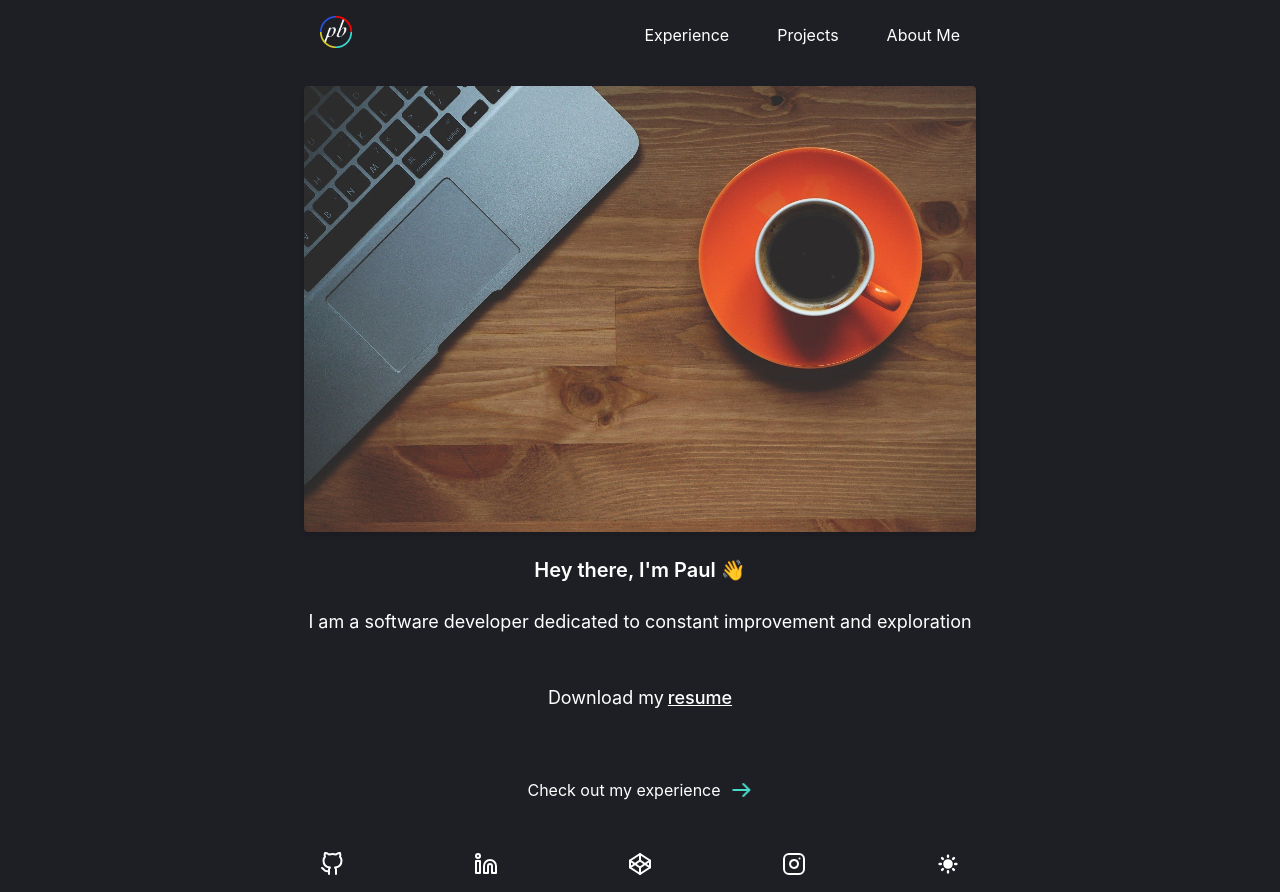
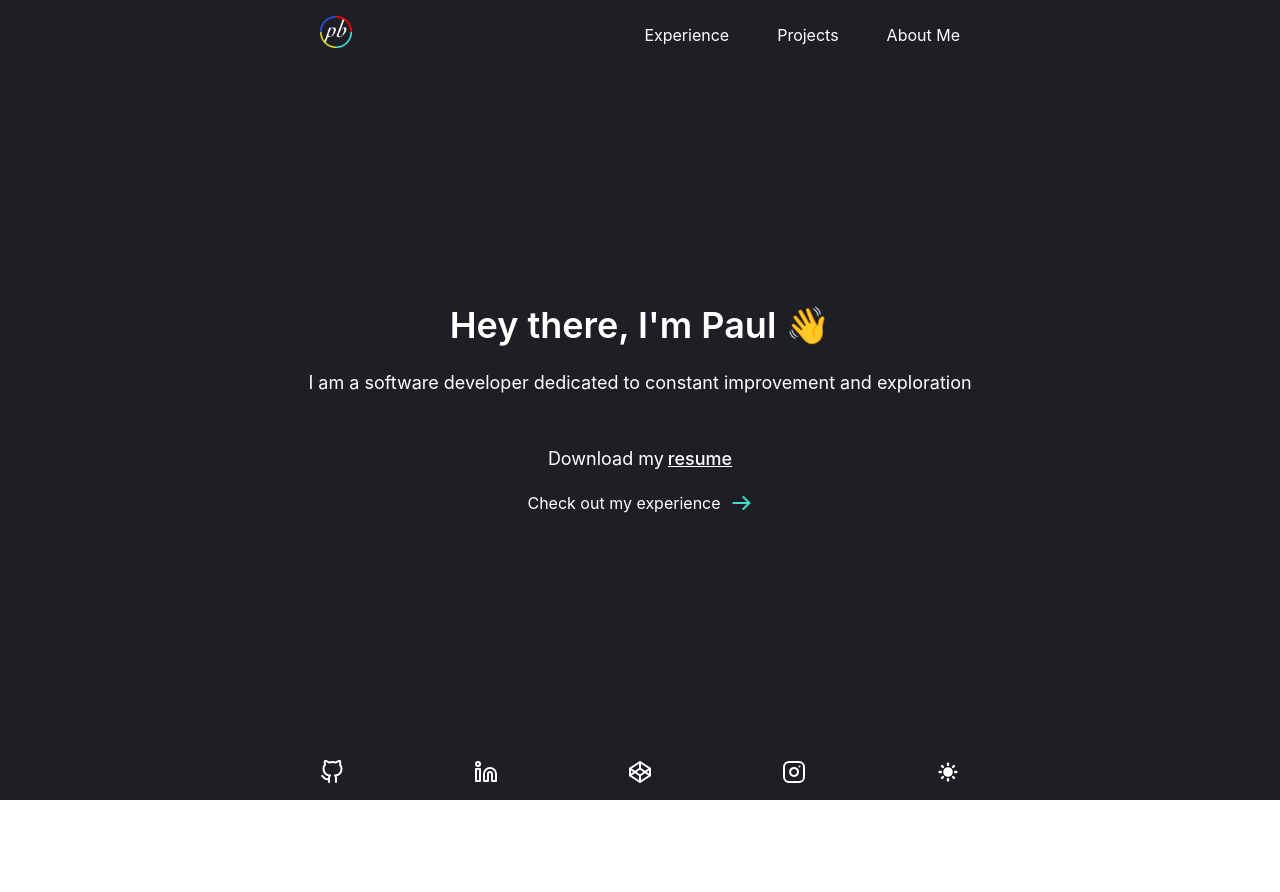
Before and after one commit to pbarrett21/pbarrett21.github.io, a React (Create React App) app: page / in a window 1280 px wide. After the commit the page ends 800 px from the top, so only its background shows below. Built offline with nearby package versions, Linux system fonts and the light colour scheme.

Commit message:
update home page and resume link

```diff
--- a/src/App.tsx
+++ b/src/App.tsx
@@ -14,7 +14,7 @@ import Website from './website/website';
 import ThemeContext from './theme-context';
 import Loutrails from './loutrails/loutrails';
 
-export const RESUME_LINK = 'https://drive.google.com/file/d/1QKKO1UojnN9iS4Oum7hVznyo_bepHKCy/view?usp=sharing';
+export const RESUME_LINK = 'https://drive.google.com/file/d/1qUqDJuIeLzF4CDsNVzSrRc-cEKZ8eDVm/view?usp=sharing';
 
 function App() {
     const [theme, setTheme] = useState('dark');
--- a/src/routes/home/home.tsx
+++ b/src/routes/home/home.tsx
@@ -15,19 +15,20 @@ const Home = () => {
 
     return (
         <div className={theme !== 'dark' ?
-            'max-w-full md:max-w-2xl lg:max-w-2xl m-4'
-            : 'text-white max-w-full md:max-w-2xl lg:max-w-2xl m-4'}>
-            <img className='rounded shadow-md'
+            'flex flex-1 flex-col justify-center max-w-full md:max-w-2xl lg:max-w-2xl m-4'
+            : 'flex flex-1 flex-col justify-center text-white max-w-full md:max-w-2xl lg:max-w-2xl m-4'}>
+            {/* Removing image for now
+                <img className='rounded shadow-md'
                  src={require('./../../resources/cup-of-coffee.jpeg').default}
-                 alt='macbook and coffee'/>
+                 alt='macbook and coffee'/> */}
             <div className='md:flex md:flex-col md:items-center'>
-                <h1 className='text-xl font-semibold mt-6 mb-6 md:ml-auto md:mr-auto'>Hey there, I'm Paul 👋</h1>
+                <h1 className='text-4xl font-semibold mt-6 mb-6 md:ml-auto md:mr-auto'>Hey there, I'm Paul 👋</h1>
                 <h1 className='text-lg font-normal'>I am a software developer dedicated to
                     constant improvement and exploration</h1>
             </div>
 
             <div className='md:flex md:flex-col md:items-center mt-6'>
-                <span className='text-lg font-normal mt-6 mb-6 md:ml-auto md:mr-auto'>
+                <span className='text-lg font-normal mt-6 mb-4 md:ml-auto md:mr-auto'>
                 Download my
                     <a className='font-medium underline ml-1 hover:text-green-600'
                        href={RESUME_LINK}
@@ -36,7 +37,7 @@ const Home = () => {
                 </span>
             </div>
 
-            <button className='flex mt-10 md:ml-auto md:mr-auto' onClick={showExperience}>
+            <button className='flex md:ml-auto md:mr-auto' onClick={showExperience}>
                 <div className='back-container'>
                     <span>Check out my experience</span>
                     <svg className='arrow-bounce ml-2' fill="none" height="24" stroke="#000" strokeLinecap="round"
```
